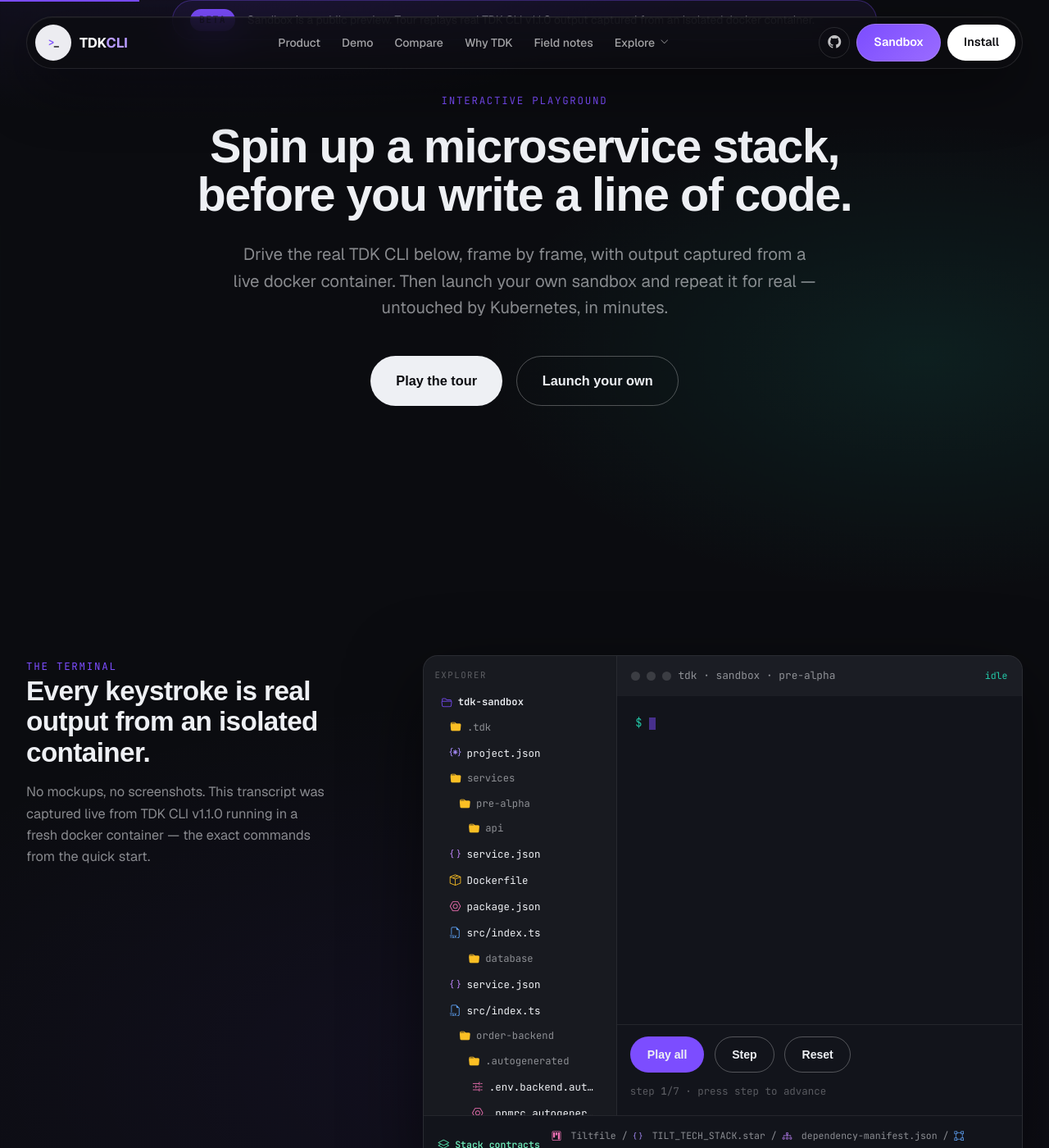
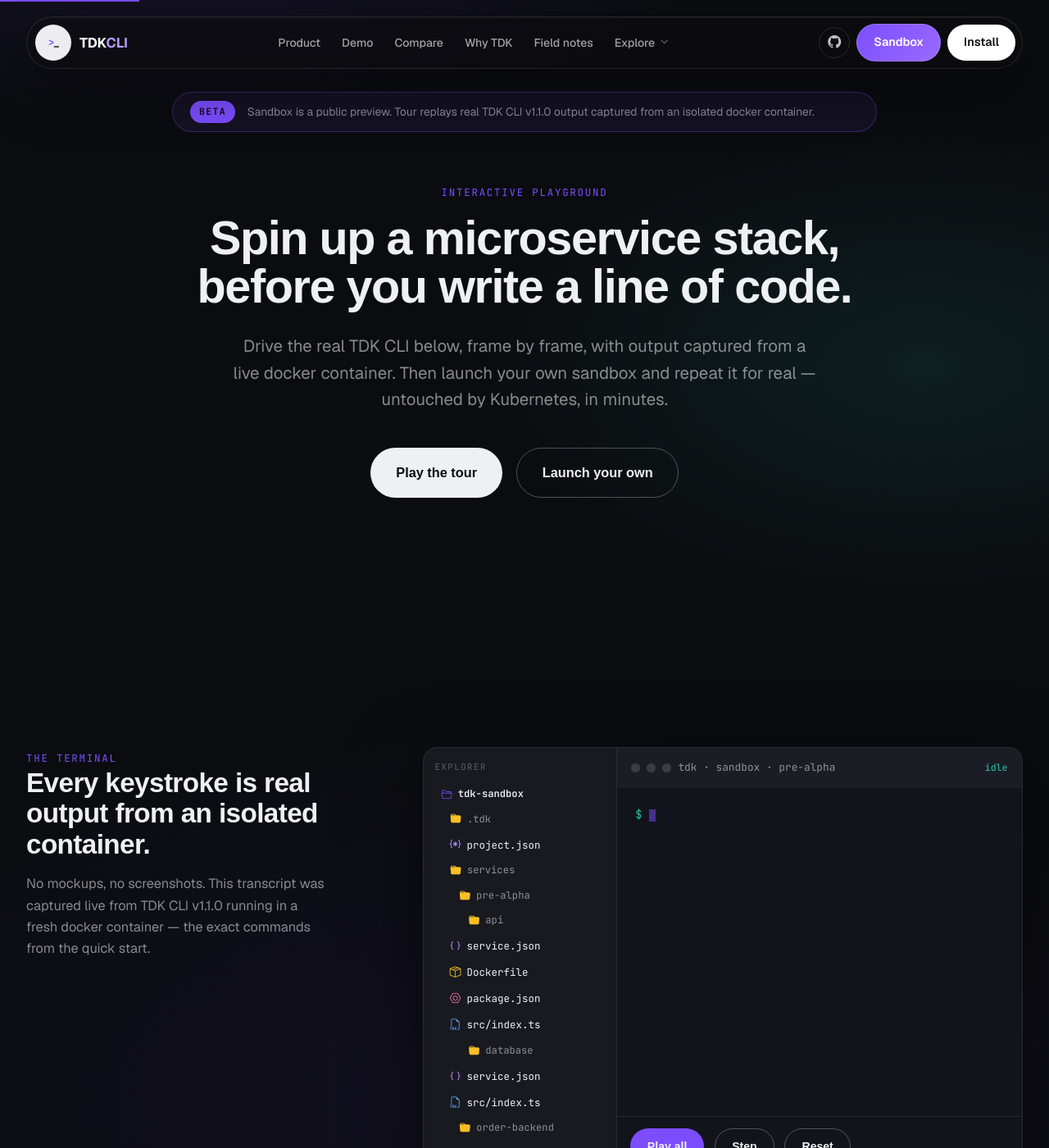
Before and after one commit to tdk-landscape/tdk-website, a Jekyll site: the page built from sandbox/index.html, in a window 1280 px wide and 1400 px high. Shown: the whole window at 82% size. Built offline with Jekyll 4.4.1, drawn with Linux system fonts in a browser that asks for light colours; nearby versions of some CDN libraries; some web fonts are replaced.

Commit message:
Restore fixed-nav clearance on sandbox page
Wrapping the page in .aw zeroed out the old global page-content
padding-top: 7rem (aw-dark.css turns that off for .aw pages so it can
darken the body instead), which left the beta banner tucked under the
floating nav pill. Other .aw pages give their own first section this
clearance directly (e.g. .aw-subhero's padding-top: 12rem) instead of
relying on the removed global padding, so do the same here.

```diff
--- a/sandbox/index.html
+++ b/sandbox/index.html
@@ -33,7 +33,7 @@
       radial-gradient(1400px 700px at 50% 30%, rgba(124, 77, 255, 0.07), transparent 66%);
     pointer-events: none;
   }
-  .sb-shell { position: relative; z-index: 2; }
+  .sb-shell { position: relative; z-index: 2; padding-top: 7rem; }
   .sb-section { padding: 9rem 2rem 10rem; }
   .sb-container { max-width: 1240px; margin: 0 auto; }
 
```
